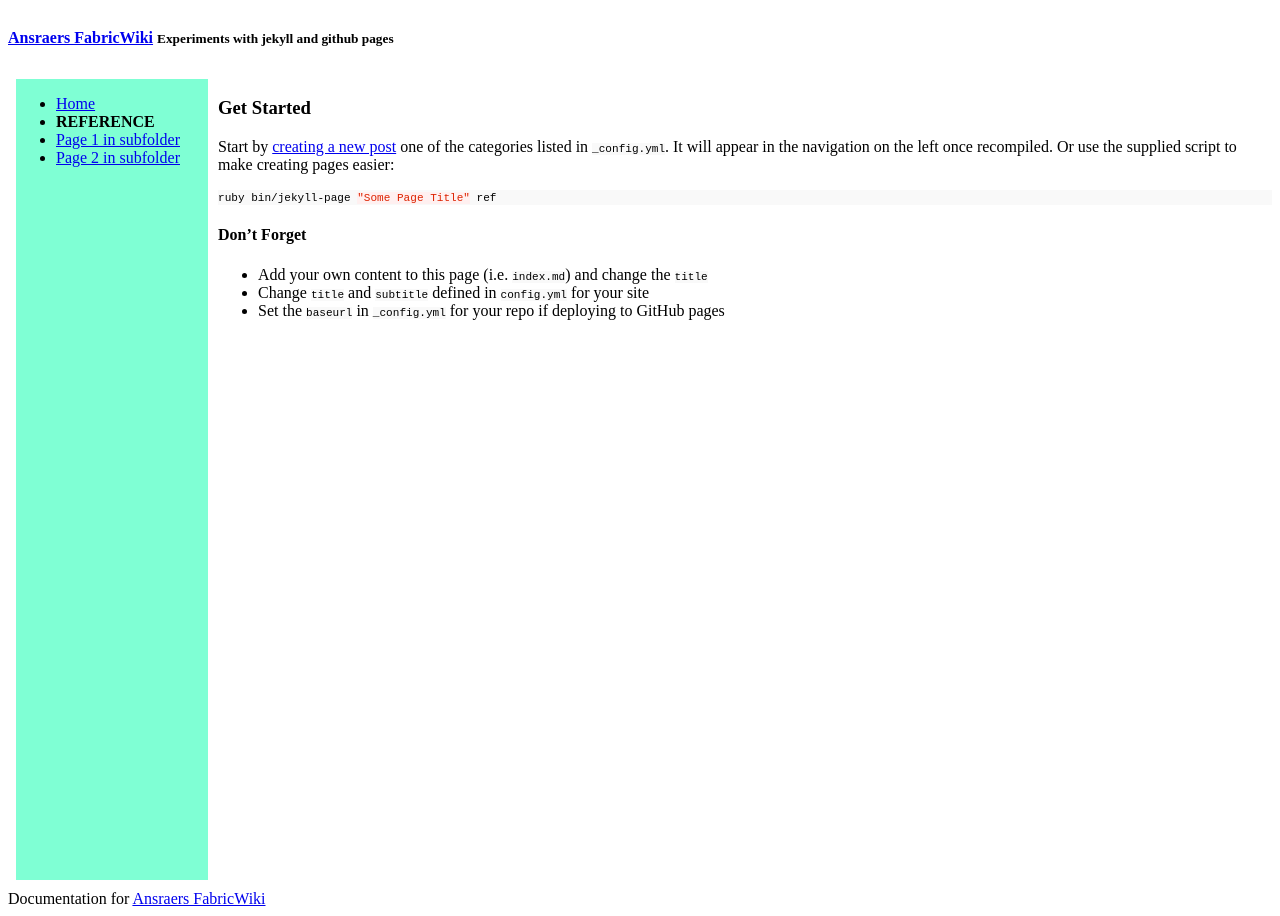
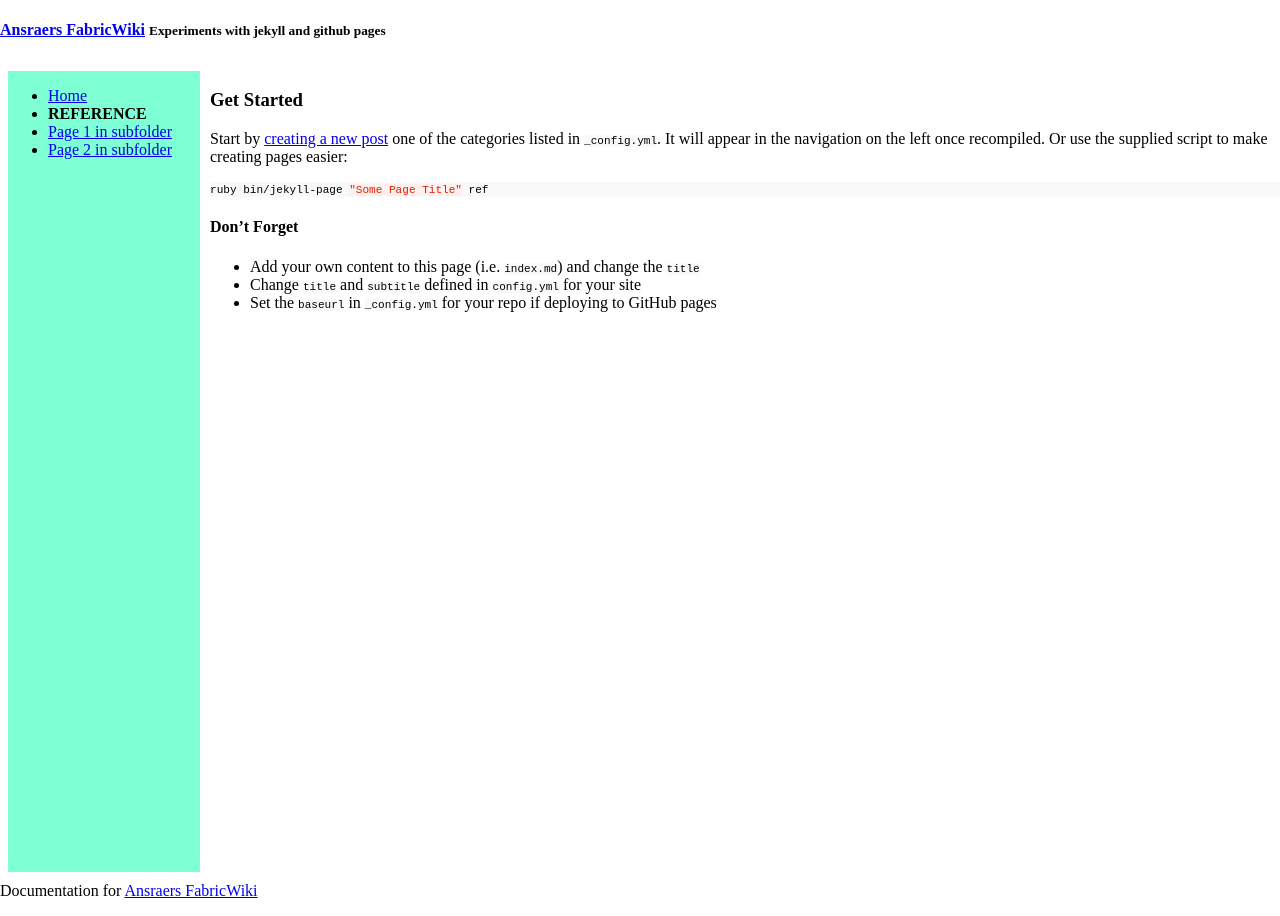
Before and after one commit to CottonMC/Wiki, a Jekyll site: the page built from index.md, in a window 1280 px wide. Built offline with Jekyll 4.4.1, drawn with Linux system fonts in a browser that asks for light colours.

Commit message:
removed body border

```diff
--- a/_layouts/default.html
+++ b/_layouts/default.html
@@ -23,7 +23,9 @@
             </header>
 
             <nav>
-                {% include navigation.html %}
+                <div class="nav-sticky">
+                        {% include navigation.html %}
+                </div>
             </nav>
 
             <main>
--- a/css/layout.css
+++ b/css/layout.css
@@ -1,3 +1,7 @@
+body {
+    margin: 0;
+}
+
 .container {
     display: grid;
 
@@ -11,6 +15,9 @@
     grid-gap: 10px;
 
     height: 100vh;
+
+    margin: 0;
+	padding: 0;
 }
 
 header {
@@ -21,6 +28,10 @@ nav {
     grid-area: nav;
     margin-left: 0.5rem;
     background-color: aquamarine;
+}
+.nav-sticky{
+    position: sticky;
+    top:0;
 }
 
 main {
```
